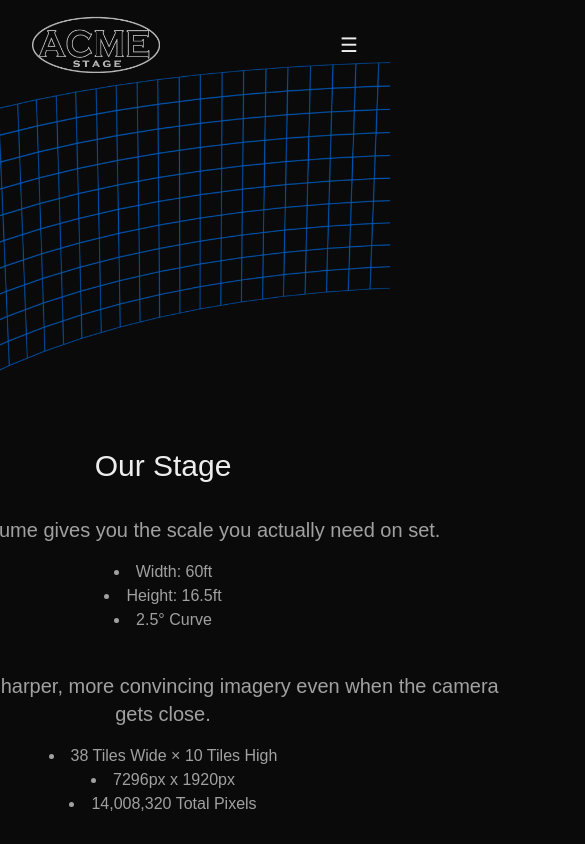
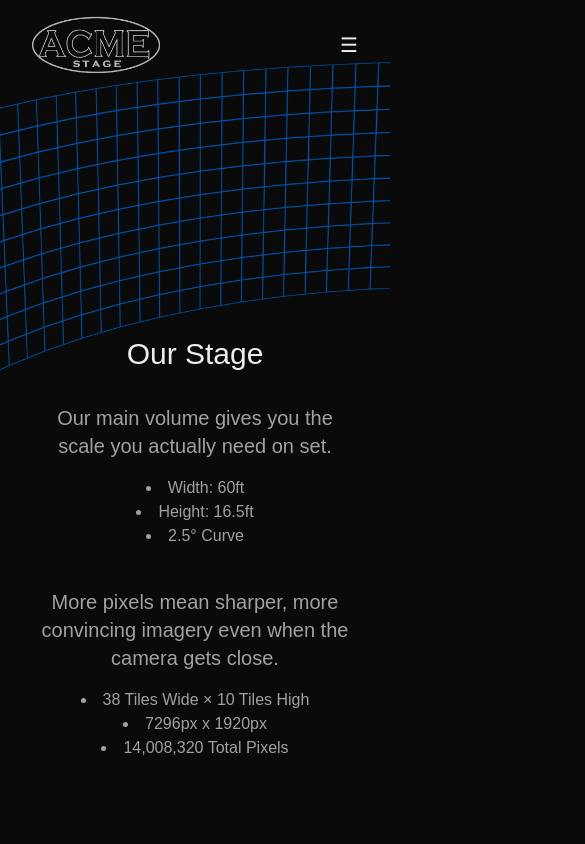
Before and after one commit to acmestagevp/acmevp-website, a Next.js app: page /stage in a window 390 px wide. Shown: the top 844 px of the page, 585 px wide, since content can reach past the window. Built offline with nearby package versions, Linux system fonts and the light colour scheme.

Commit message:
fix stage page

```diff
--- a/app/stage/page.tsx
+++ b/app/stage/page.tsx
@@ -8,8 +8,8 @@ export default function Stage() {
 	return (
 		<div className="flex flex-col items-center">
 			<Header graphic="/images/stage/wireframe-wall.png" imageOpacity={50}>
-				<ContentWrapper variant="wide" className="pt-64 pb-24 place-items-end flex-1">
-					<div className="w-3xl pt-28 pr-16 z-50">
+				<ContentWrapper variant="wide" className="pt-64 pb-24 lg:place-items-end flex-1">
+					<div className="max-w-3xl lg:pt-28 lg:pr-16 z-50">
 						<h2 className="text-center text-3xl">Our Stage</h2>
 						<div className="text-center py-4 text-neutral-400">
 							<h3 className="text-xl p-4">
```
